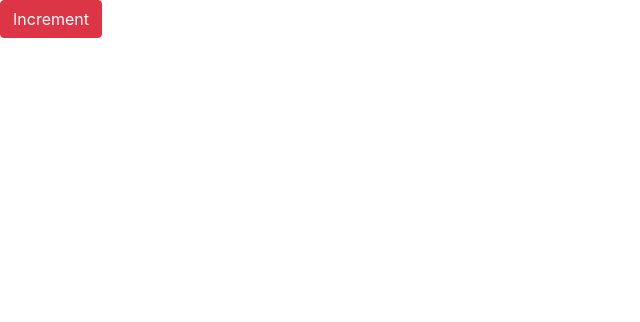
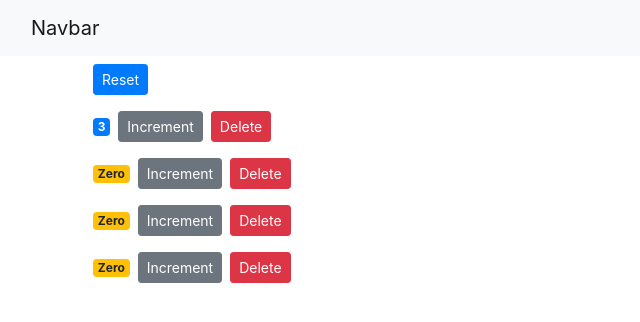
Before and after one commit to talhamirza123/React-js-mastering-with-mosh, a React (Create React App) app: page / in a window 1280 px wide. Shown: the top 322 px of the page, without its empty margins (0-640 px from the left). Built offline with nearby package versions, Linux system fonts and the light colour scheme.

Commit message:
add projects to readme

```diff
--- a/src/App.js
+++ b/src/App.js
@@ -1,18 +1,62 @@
-// import React, { Component } from "react";
+ import React, { Component } from "react";
 
-// import Movies from './components/Counter';
+ import Navbar from './components/navbar';
+ import Counters from './components/Counters';
 
-// import './App.css';
+ import './App.css';
 
-// class App extends Component {
+ class App extends Component {
 
+    state = {
+        counters:
+         [
+             {id: 1, value: 3},
+             {id: 2, value: 0},
+             {id: 3, value: 0},
+             {id: 4, value: 0},
+         ]
+       }
+       hanldeincrement = counter => {
 
-//   render() {
-//     return
-//     (
-//         <div class="container">< Movies /></div>
-//     );
-// }
-// }
+       const counters = [... this.state.counters];
+       const index = counters.indexOf(counter);
+       counters[index] = {...counter};
+       counters[index].value++;
+
+       this.setState({ counters });
+       }
+
+       handleReset = () => {
+         const counters = this.state.counters.map(c => {
+           c.value = 0;
+           return c;
+         });
+         this.setState({ counters })
+       }
+       handleDelete = counterid => {
+
+         const counters = this.state.counters.filter(c => c.id !== counterid);
+         this.setState({ counters })
+       };
+
+     render() {
+         return (
+                 <React.Fragment>
+                 <Navbar />
+                 <main class="container">
+                 <Counters
+                 counters={this.state.counters}
+                 onReset={this.handleReset}
+                 onIncrement={this.hanldeincrement}
+                 onDelete={this.handleDelete}
+
+                 />
+                 </main>
+                 </React.Fragment>
+                  );
+     }
+ }
+
+ export default App;
 
 // export default App;
--- a/src/components/Counter.jsx
+++ b/src/components/Counter.jsx
@@ -1,36 +1,40 @@
 import React, { Component } from 'react';
 // import { getMovies } from '../services/fakeMovieService';
 import '../App.css';
-
-
 // MATERING RAECT
-
 //helllo
-
 /// hi
-
 class Counter extends Component
 {
-    state =
-    {
-        count: 0
-    };
-    handleIncrement()
-    {
-        console.log('Increment Clicked');
-    }
-    render() {
+        render() {
         return (
                  <div>
-                 <span className={this.formatCount()}></span>
-                 <button onClick={this.handleIncrement} className="btn btn-danger">Increment</button>
-                 </div>
+                  <span className={this.getBadgeClasses()}>{this.formatCount()}</span>
+                 <button
+                  onClick={() => this.props.onIncrement(this.props.counter)}
+                  className="btn btn-secondary btn-sm"
+                  >
+                  Increment
+                  </button>
+                  <button
+                  onClick={() => this.props.onDelete(this.props.counter.id)}
+                  className="btn btn-danger btn-sm m-2"
+                  >
+                  Delete
+                  </button>
+                  </div>
         );
      }
-    formatCount() {
-        const { count } = this.state;
-        return count === 0 ? "Zero" : count;
-    }
+    getBadgeClasses()
+      {
+        let classes = "badge m-2 badge-";
+        classes += this.props.counter.value === 0 ? "warning" : "primary";
+        return classes;
+      }
+      formatCount()
+      {
+        const { value } = this.props.counter;
+        return value === 0 ? "Zero" : value;
+      }
 };
-
 export default Counter;
--- a/src/components/counters.jsx
+++ b/src/components/counters.jsx
@@ -1,21 +1,55 @@
+import React, { Component } from 'react';
+import Counter from './Counter';
+class Counters extends Component {
 
-// import React, { PureComponent } from 'react';
-
-// import Movies from './movies';
+    render() {
+        return  (
+        //     <div>
 
 
-// class Counters extends Component {
-//     state = {  }
-//     render() {
-//         return  (
-//              <div>
-//              <Movies />
-//              <Movies />
-//              <Movies />
-//              <Movies />
 
-//              </div> );
-//     }
-// }
+        //          <button
+        //           onClick={this.props.onReset}
+        //           className="btn btn-danger btn-sm m-2"
+        //           >
+        //           Reset Buttom
+        //           </button>
 
-// export default Counters;
+
+        //    {
+        //         this.props.counters.map
+        //         (
+        //           counter =>
+        //        <Counter
+        //            key={counter.id}
+        //            onDelete={this.props.onDelete}
+        //            onIncrement={this.props.onIncrement}
+        //            counter={counter}
+        //             >
+        //     </Counter>
+        //     )
+        //         }
+        //     </div>
+        <div>
+        <button
+          onClick={this.props.onReset}
+          className="btn btn-primary btn-sm m-2"
+        >
+          Reset
+        </button>
+
+
+        {this.props.counters.map(counter => (
+          <Counter
+            key={counter.id}
+            onDelete={this.props.onDelete}
+            onIncrement={this.props.onIncrement}
+
+            counter={counter}
+          />
+        ))}
+      </div>
+             );
+    }
+}
+export default Counters;
--- /dev/null
+++ b/src/components/navbar.jsx
@@ -0,0 +1,14 @@
+import React, { Component } from 'react';
+
+class Navbar extends Component {
+
+    render() {
+        return ( <nav class="navbar navbar-light bg-light">
+        <div class="container-fluid">
+          <a class="navbar-brand" href="#">Navbar</a>
+        </div>
+      </nav>  );
+    }
+}
+
+export default Navbar;
--- a/src/index.js
+++ b/src/index.js
@@ -5,13 +5,13 @@
 import reportWebVitals from './reportWebVitals';
 import 'bootstrap/dist/css/bootstrap.css';
 import 'font-awesome/css/font-awesome.css'
- import Counter from './components/Counter';
+ import Counters from './components/Counters';
 
 
 ReactDOM.render
 (
   <React.StrictMode>
-    <Counter />
+    <App />
   </React.StrictMode>,
   document.getElementById('root')
 );
```
Also changed, not shown: 1 other file (tests, documents, lock files or other folders).
